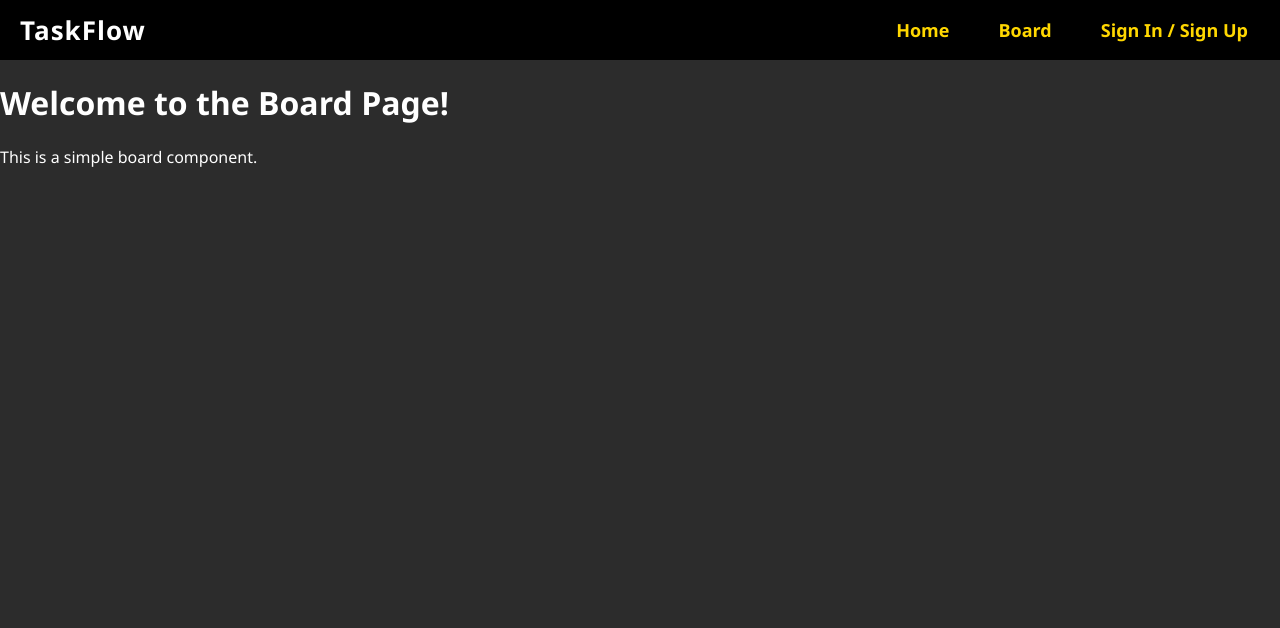
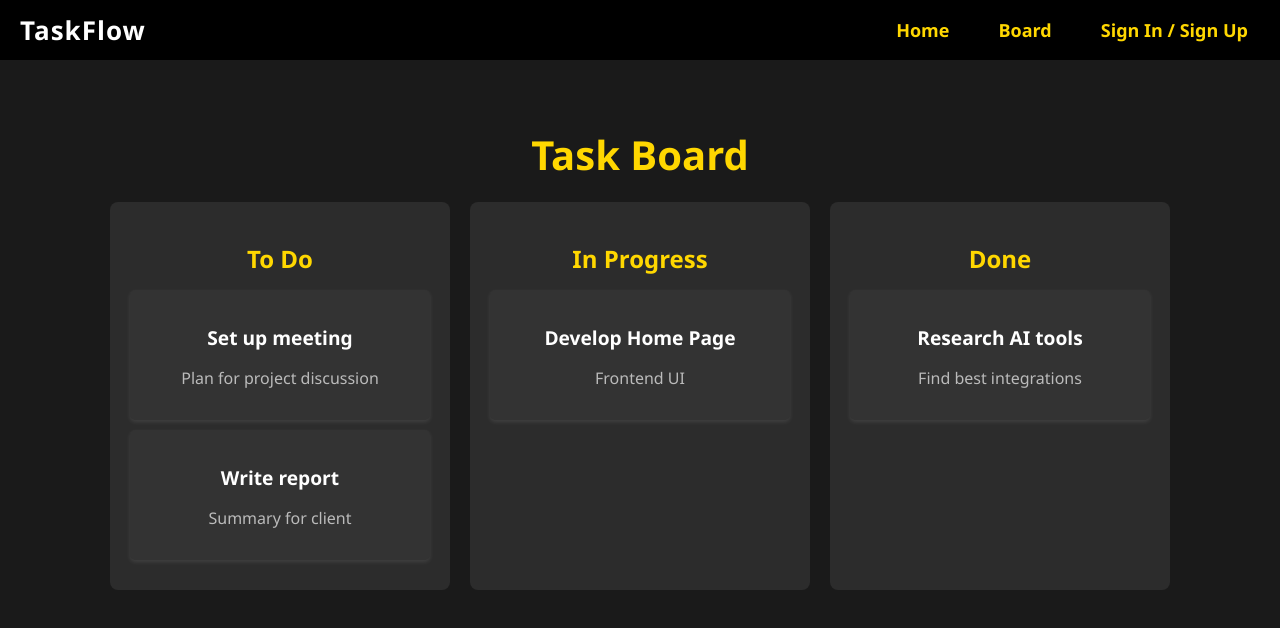
Before and after one commit to GustavoHu/cs320-project-gustavooyarce, a React (Create React App) app in the folder src/main/frontend/: page /Board in a window 1280 px wide. Shown: the top 628 px of the page. Built offline with nearby package versions, Linux system fonts and the light colour scheme; no server answers; the HTML template or start-up script is replaced by a standard one; what @aws-amplify/ui-react, aws-amplify would draw is missing.

Commit message:
progression

```diff
--- a/src/main/frontend/src/components/Board.css
+++ b/src/main/frontend/src/components/Board.css
@@ -29,14 +29,6 @@
     min-width: 250px;
     max-width: 300px;
     flex-grow: 1;
-    min-height: 400px; /* Ensures each column has space */
-    border: 2px dashed rgba(255, 255, 255, 0.3);
-    transition: background 0.3s;
-}
-
-/* Highlight column when hovered */
-.column:hover {
-    background-color: #333;
 }
 
 /* Column Title */
@@ -53,13 +45,6 @@
     border-radius: 5px;
     margin-bottom: 10px;
     box-shadow: 0 2px 4px rgba(255, 255, 255, 0.1);
-    cursor: grab;
-    transition: transform 0.2s;
-}
-
-.task-card:active {
-    cursor: grabbing;
-    transform: scale(1.05);
 }
 
 .task-card h3 {
--- a/src/main/frontend/src/components/Board.js
+++ b/src/main/frontend/src/components/Board.js
@@ -1,11 +1,53 @@
-// Board.js
-import React from 'react';
+import React, { useState } from "react";
+import "./Board.css"; // Import styles
 
 function Board() {
+    // Sample tasks (static for now)
+    const [tasks, setTasks] = useState({
+        todo: [
+            { id: 1, title: "Set up meeting", description: "Plan for project discussion" },
+            { id: 2, title: "Write report", description: "Summary for client" },
+        ],
+        inProgress: [
+            { id: 3, title: "Develop Home Page", description: "Frontend UI" },
+        ],
+        done: [
+            { id: 4, title: "Research AI tools", description: "Find best integrations" },
+        ],
+    });
+
     return (
-        <div>
-            <h1>Welcome to the Board Page!</h1>
-            <p>This is a simple board component.</p>
+        <div className="board-container">
+            <h1 className="board-title">Task Board</h1>
+            <div className="columns-container">
+                <Column title="To Do" tasks={tasks.todo} />
+                <Column title="In Progress" tasks={tasks.inProgress} />
+                <Column title="Done" tasks={tasks.done} />
+            </div>
+        </div>
+    );
+}
+
+// Column Component
+function Column({ title, tasks }) {
+    return (
+        <div className="column">
+            <h2>{title}</h2>
+            <div className="task-list">
+                {tasks.map(task => (
+                    <TaskCard key={task.id} title={task.title} description={task.description} />
+                ))}
+            </div>
+        </div>
+    );
+}
+
+// Task Card Component
+function TaskCard({ title, description }) {
+    return (
+        <div className="task-card">
+            <h3>{title}</h3>
+            <p>{description}</p>
         </div>
     );
 }
```
